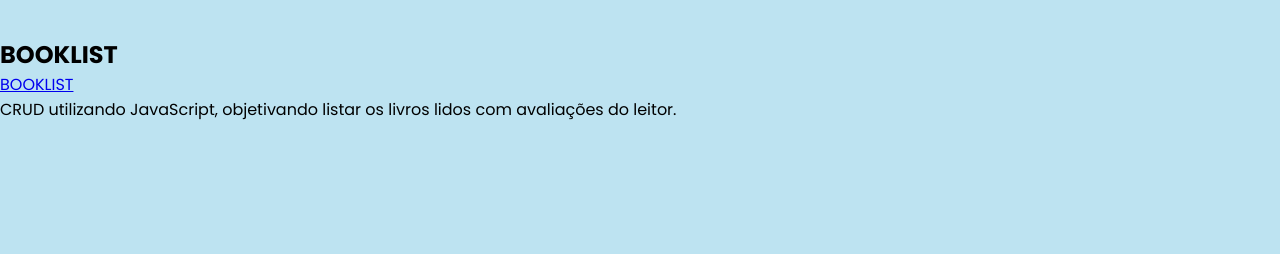
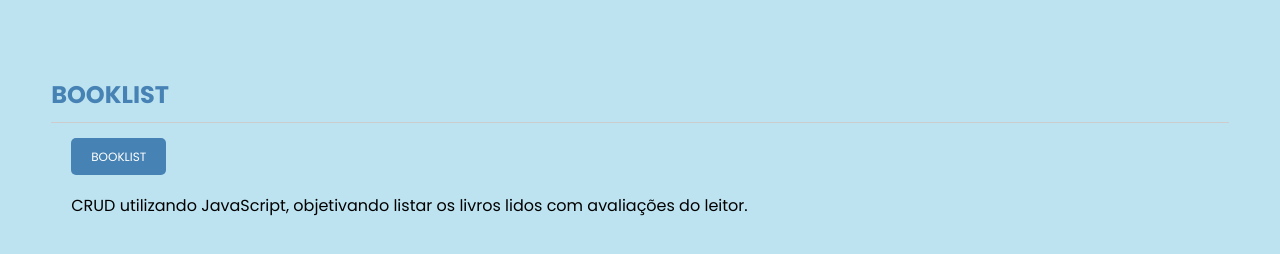
Before and after one commit to mariaclaraps/Curriculo, a plain HTML site: page portifolio.html in a window 1280 px wide. Shown: the part 110-364 px from the top of the page. Drawn offline with nearby package versions, Linux system fonts and the light colour scheme.

Commit message:
Update estilo.css

```diff
--- a/estilo.css
+++ b/estilo.css
@@ -235,6 +235,52 @@ section.principal-contato ul li i{
     transform: scale(1.05);
 }
 
+.portifolio{
+    padding: 40px 4%;
+}
+
+.portifolio h2{
+    color: #4682B4;
+    border-bottom: 1px solid #ccc;
+    padding-bottom: 10px;
+    margin-bottom: 10px;
+}
+
+.projetos {
+    margin-bottom: 20px;
+}
+
+.portifolio ul {
+    list-style-type: none;
+    padding: 0;
+}
+
+.portifolio ul li {
+    margin-bottom: 5px;
+    padding: 10px 20px;
+}
+
+.portifolio ul li a{
+    text-decoration: none;
+    background-color: #4682B4;
+    color: #fff;
+    padding: 10px 20px;
+    font-size: 12px;
+    border: none;
+    border-radius: 5px;
+    cursor: pointer;
+    transition: background-color 0.3s ease;
+}
+
+.portifolio ul li a:hover{
+    background-color: #fff;
+    color: #4682B4;
+}
+
+.portifolio h1{
+    text-align: center;
+    color: #4682B4;
+}
 
 
 @media screen and (max-width: 1000px){
@@ -257,6 +303,9 @@ section.principal-contato ul li i{
     .curriculo{
         padding: 20px 8%;
     }
+    .portifolio{
+        padding: 20px 8%;
+    }
 
 }
 
```
